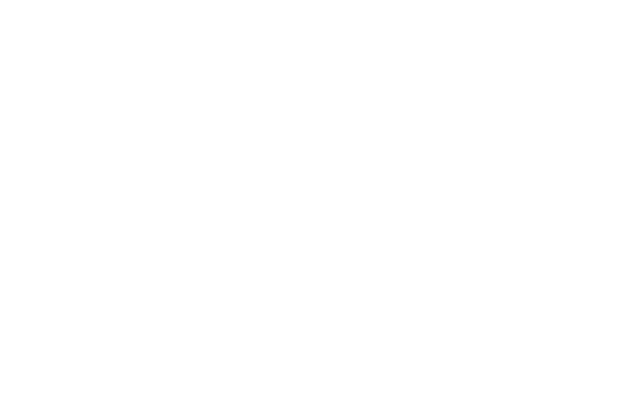
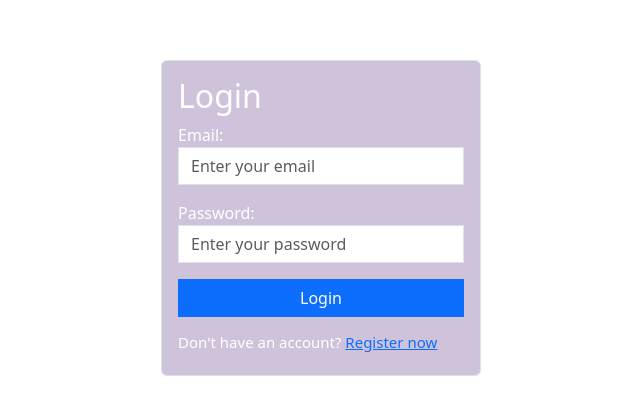
Before and after one commit to achiengcatherine/EmployeeAttendance_MS, a React (Vite) app in the folder EmployeemSystem/: page /userLogin in a window 1280 px wide. Before the commit this address had no page. Shown: the part 182-596 px from the top of the page, without its empty margins (319-959 px from the left). Built offline with nearby package versions, Linux system fonts and the light colour scheme.

Commit message:
registered employees can login to the system

```diff
--- a/EmployeemSystem/src/App.jsx
+++ b/EmployeemSystem/src/App.jsx
@@ -1,7 +1,9 @@
 import "./App.css";
 import "bootstrap/dist/css/bootstrap.min.css";
+import { BrowserRouter, Routes, Route } from "react-router-dom";
 import Login from "./Components/Login";
-import { BrowserRouter, Routes, Route } from "react-router-dom";
+import Register from "./Components/Register";
+import UserLogin from "./Components/UserLogin";
 import Dashboard from "./Components/Dashboard";
 import Profile from "./Components/Profile";
 import Category from "./Components/Category";
@@ -10,7 +12,6 @@ import Employee from "./Components/Employee";
 import AddCategory from "./Components/AddCategory";
 import AddEmployee from "./Components/AddEmployee";
 import EditEmployee from "./Components/EditEmployee";
-import Register from "./Components/Register";
 import Attendance from "./Components/Attendance";
 
 function App() {
@@ -18,7 +19,8 @@ function App() {
     <BrowserRouter>
       <Routes>
         <Route path="/adminlogin" element={<Login />}></Route>
-        <Route path="/adminregister" element={<Register />}></Route>
+        <Route path="/register" element={<Register />}></Route>
+        <Route path="/userLogin" element={<UserLogin/>}></Route>
         <Route path="/dashboard" element={<Dashboard />}>
           <Route path="" element={<Home />}></Route>
           <Route path="/dashboard/employee" element={<Employee />}></Route>
--- a/EmployeemSystem/src/Components/Dashboard.jsx
+++ b/EmployeemSystem/src/Components/Dashboard.jsx
@@ -28,7 +28,7 @@ const Dashboard = () => {
               to="/dashboard"
               className="d-flex align-items-center pb-3 mb-md-1 mt-md-3 me-md-auto text-white text-decoration-none"
             >
-              <span className="fs-5 fw-bolder d-none d-sm-inline">E.A.S</span>
+              <span className="fs-5 fw-bolder d-none d-sm-inline">E.M.S</span>
             </Link>
 
             <ul
--- a/EmployeemSystem/src/Components/Login.jsx
+++ b/EmployeemSystem/src/Components/Login.jsx
@@ -3,20 +3,18 @@ import "./style.css";
 import axios from "axios";
 import { Link, useNavigate } from "react-router-dom";
 
-
 const Login = () => {
-
   const [values, setValues] = useState({
     email: "",
-    password:""
-  })
+    password: "",
+  });
 
-  const[error, setError] = useState(null)
-  const navigate = useNavigate()
+  const [error, setError] = useState(null);
+  const navigate = useNavigate();
   axios.defaults.withCredentials = true;
 
   const handleSubmit = (event) => {
-    event.preventDefault()
+    event.preventDefault();
     axios
       .post("http://localhost:3000/auth/adminlogin", values)
       .then((result) => {
@@ -28,9 +26,7 @@ const Login = () => {
       })
 
       .catch((err) => console.log(err));
-
-
-  }
+  };
   return (
     <div className="d-flex justify-content-center align-items-center vh-100 loginPage">
       <div className="p-3 rounded w-25 border loginForm">
@@ -69,9 +65,9 @@ const Login = () => {
           <button className="btn btn-success w-100 rounded-0 mb-3">
             Log in
           </button>
-          <div >
+          <div>
             <h5 className="signup">
-              Don't have an account ?<Link to="/adminregister">SignUp now</Link>
+              Don't have an account ?<Link to="">SignUp now</Link>
             </h5>
           </div>
         </form>
--- a/EmployeemSystem/src/Components/Register.jsx
+++ b/EmployeemSystem/src/Components/Register.jsx
@@ -20,10 +20,10 @@ const Register = () => {
       return;
     }
     axios
-      .post("http://localhost:3000/auth/adminregister", values)
+      .post("http://localhost:3000/auth/register", values)
       .then((result) => {
         if (result.data.registerStatus) {
-          navigate("/adminlogin");
+          navigate("/userLogin");
         } else {
           setError(result.data.Error);
         }
@@ -99,7 +99,7 @@ const Register = () => {
           </button>
           <div>
             <h5 className="signup">
-              Already have an account<Link to="/adminlogin">Login now</Link>
+              Already have an account<Link to="/userLogin">Login now</Link>
             </h5>
           </div>
         </form>
--- /dev/null
+++ b/EmployeemSystem/src/Components/UserLogin.jsx
@@ -0,0 +1,166 @@
+import axios from "axios";
+import React, { useState } from "react";
+import { Link, useNavigate } from "react-router-dom";
+
+
+const UserLogin = () => {
+  const [values, setValues] = useState({
+    email: "",
+    password: "",
+  });
+  const [error, setError] = useState("");
+  const navigate = useNavigate();
+
+  const handleSubmit = async (event) => {
+    event.preventDefault();
+    if (!values.email || !values.password) {
+      setError("Email and password are required.");
+      return;
+    }
+
+    try {
+      const response = await axios.post(
+        "http://localhost:3000/auth/userLogin",
+        {
+          email: values.email,
+          password: values.password,
+        }
+      );
+      if (response.data.loginStatus) {
+        navigate("/dashboard");
+      } else {
+        setError(response.data.Error);
+      }
+    } catch (error) {
+      setError("An error occurred while logging in");
+      console.error("Login Error:", error); // Log detailed error information
+    }
+  };
+
+  return (
+    <div className="d-flex justify-content-center align-items-center vh-100 loginPage">
+      <div className="p-3 rounded w-25 border loginForm">
+        <div className="text-danger">{error && error}</div>
+        <h2>Login</h2>
+        <form onSubmit={handleSubmit}>
+          <div className="mb-3">
+            <label htmlFor="email">Email:</label>
+            <input
+              type="email"
+              name="email"
+              id="email"
+              autoComplete="off"
+              placeholder="Enter your email"
+              className="form-control rounded-0"
+              onChange={(e) => setValues({ ...values, email: e.target.value })}
+            />
+          </div>
+          <div className="mb-3">
+            <label htmlFor="password">Password:</label>
+            <input
+              type="password"
+              name="password"
+              id="password"
+              placeholder="Enter your password"
+              className="form-control rounded-0"
+              onChange={(e) =>
+                setValues({ ...values, password: e.target.value })
+              }
+            />
+          </div>
+          <button className="btn btn-primary w-100 rounded-0 mb-3">
+            Login
+          </button>
+          <div>
+            <h5 className="signup">
+              Don't have an account? <Link to="/register">Register now</Link>
+            </h5>
+          </div>
+        </form>
+      </div>
+    </div>
+  );
+};
+
+export default UserLogin;
+
+/*import axios from 'axios';
+import React, { useState } from 'react'
+import { Link, useNavigate } from 'react-router-dom';
+
+
+const UserLogin = () => {
+
+    const [values, setValues] = useState({
+      email: "",
+      password: "",
+    });
+
+    const [error, setError] = useState("");
+    const navigate = useNavigate();
+
+    const handleSubmit = async (event) => {
+      event.preventDefault();
+      try {
+        const response = await axios.post(
+          "http://localhost:3000/auth/userLogin",
+          values
+        );
+        if (response.data.loginStatus) {
+          // Login successful, redirect to dashboard or desired page
+          navigate("/dashboard");
+        } else {
+          setError(response.data.Error);
+        }
+      } catch (error) {
+        setError("An error occurred while logging in");
+      }
+    };
+
+
+  return (
+    <div className="d-flex justify-content-center align-items-center vh-100 loginPage">
+      <div className="p-3 rounded w-25 border loginForm">
+        <div className="text-danger">{error && error}</div>
+        <h2>Login</h2>
+        <form onSubmit={handleSubmit}>
+          <div className="mb-3">
+            <label htmlFor="email">Email:</label>
+            <input
+              type="email"
+              name="email"
+              id="email"
+              autoComplete="off"
+              placeholder="Enter your email"
+              className="form-control rounded-0"
+              onChange={(e) => setValues({ ...values, email: e.target.value })}
+            />
+          </div>
+          <div className="mb-3">
+            <label htmlFor="password">Password:</label>
+            <input
+              type="password"
+              name="password"
+              id="password"
+              placeholder="Enter your password"
+              className="form-control rounded-0"
+              onChange={(e) =>
+                setValues({ ...values, password: e.target.value })
+              }
+            />
+          </div>
+          <button className="btn btn-primary w-100 rounded-0 mb-3">
+            Login
+          </button>
+          <div>
+            <h5 className="signup">
+              Don't have an account? <Link to="/register">Register now</Link>
+            </h5>
+          </div>
+        </form>
+      </div>
+    </div>
+  );
+};
+
+export default UserLogin*/
```
Also changed, not shown: 1 other file (tests, documents, lock files or other folders).
